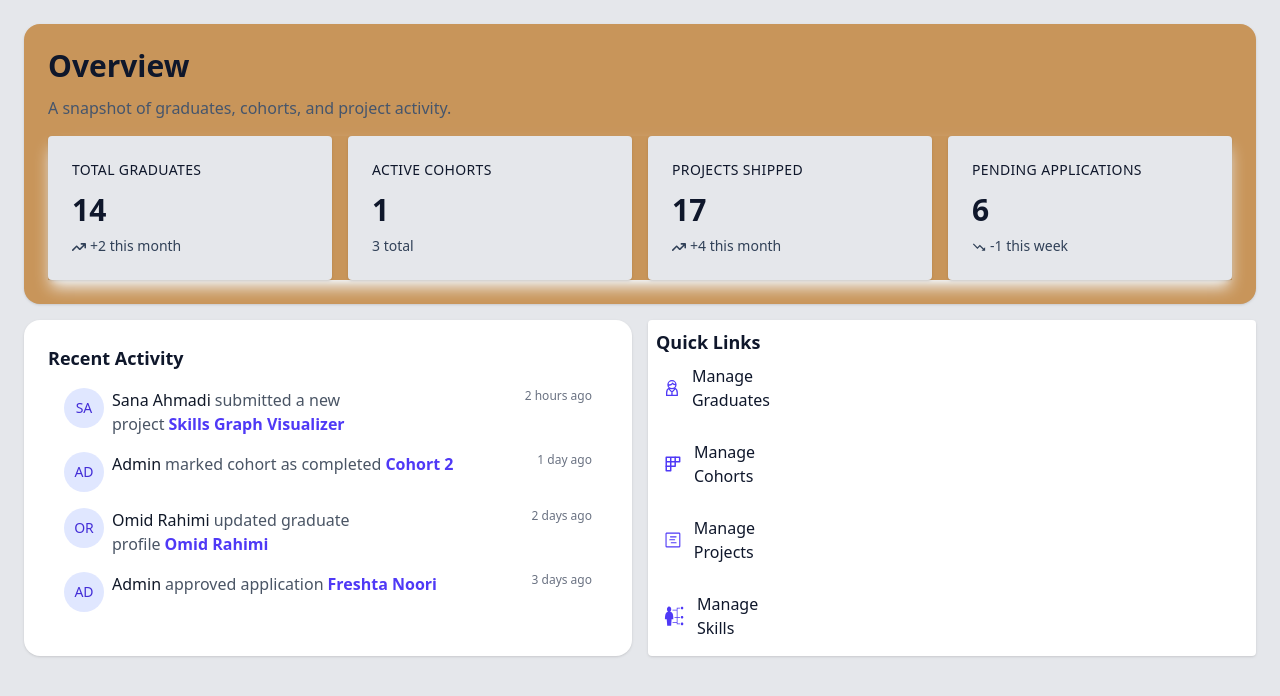
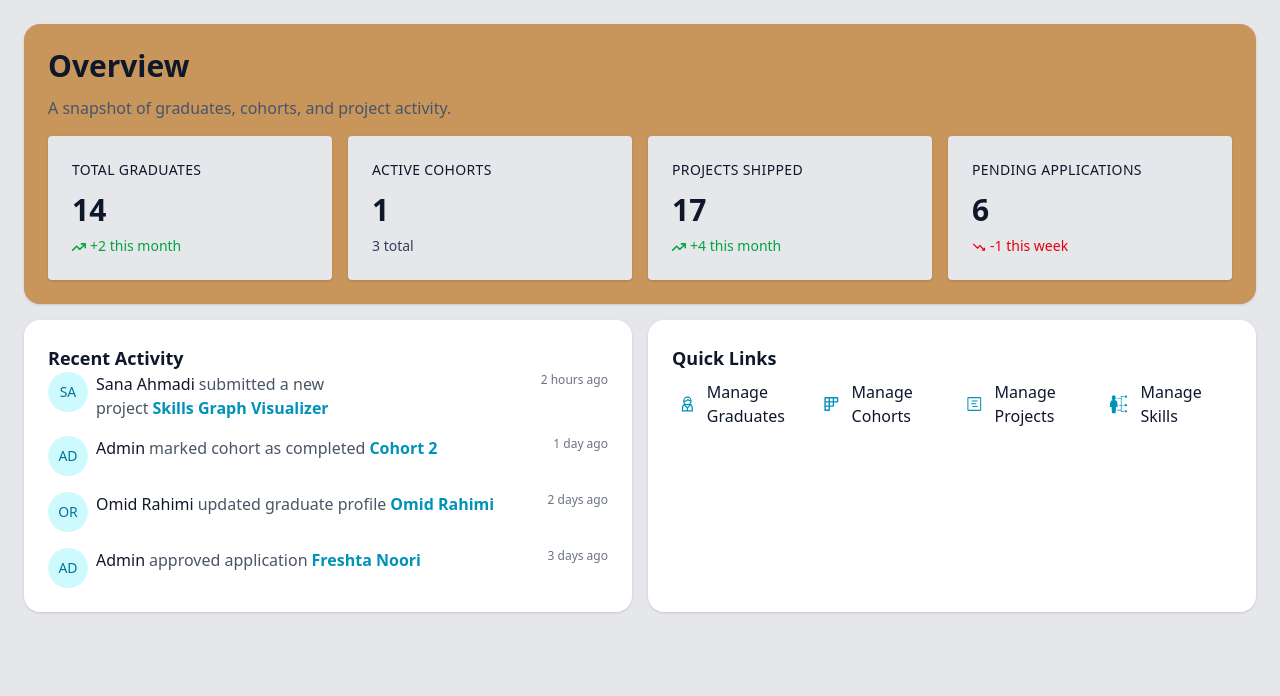
Before and after one commit to jafarimurtaza/age-portal-dashboard, a Next.js app: page /overview in a window 1280 px wide. Shown: the top 696 px of the page. Built offline with nearby package versions, Linux system fonts and the light colour scheme.

Commit message:
All changes about functinality of page

```diff
--- a/src/app/(admin)/overview/page.js
+++ b/src/app/(admin)/overview/page.js
@@ -2,9 +2,10 @@ import React from "react";
 import PageHeader from "@/components/overview/PageHeader";
 // import StatCard from "@/components/overview/StatCard";
 import QuickLinksCard from "@/components/overview/QuickLinksCard";
-import RecentActivityCard from "@/components/overview/RecentActivityCard";
+// import RecentActivityCard from "@/components/overview/RecentActivityCard";
 import Header from "@/components/Header";
 import Sidebar from "@/components/Sidebar";
+import ActivityList from "@/components/overview/ActivityList";
 
 export default function Home() {
   return (
@@ -12,7 +13,7 @@ export default function Home() {
       {/* <StatCard /> */}
       <PageHeader />
       <div className="grid grid-cols-1 md:grid-cols-2 gap-4">
-        <RecentActivityCard />
+        <ActivityList />
         <QuickLinksCard />
       </div>
     </div>
--- a/src/components/overview/ActivityItem.jsx
+++ b/src/components/overview/ActivityItem.jsx
@@ -1,77 +1,17 @@
-export default function ActivityItem() {
+export default function ActivityItem({ initials, name, action, target, time }) {
   return (
-    <div className="p-4">
-      <ul className="space-y-4">
     <li className="flex flex-col sm:flex-row sm:justify-between sm:items-start gap-2">
-          <span className="inline-flex items-center justify-center shrink-0 rounded-full bg-indigo-100 text-indigo-700 font-medium w-8 h-8 sm:w-10 sm:h-10 text-xs sm:text-sm">
-            SA
+      <span className="inline-flex items-center justify-center shrink-0 rounded-full bg-cyan-100 text-cyan-700 font-medium w-8 h-8 sm:w-10 sm:h-10 text-xs sm:text-sm">
+        {initials}
       </span>
       <div className="flex-1 min-w-0">
         <p className="text-sm sm:text-base text-gray-700">
-              <span className="font-medium text-gray-900">Sana Ahmadi</span>
-              <span className="mx-1 text-gray-600">
-                submitted a new project
-              </span>
-              <span className="font-semibold text-indigo-600 truncate">
-                Skills Graph Visualizer
-              </span>
+          <span className="font-medium text-gray-900">{name}</span>
+          <span className="mx-1 text-gray-600">{action}</span>
+          <span className="font-semibold text-cyan-600 truncate">{target}</span>
         </p>
       </div>
-          <time className="text-xs text-gray-500 sm:ml-4">2 hours ago</time>
+      <time className="text-xs text-gray-500 sm:ml-4">{time}</time>
     </li>
-
-        <li className="flex flex-col sm:flex-row sm:justify-between sm:items-start gap-2">
-          <span className="inline-flex items-center justify-center shrink-0 rounded-full bg-indigo-100 text-indigo-700 font-medium w-8 h-8 sm:w-10 sm:h-10 text-xs sm:text-sm">
-            AD
-          </span>
-          <div className="flex-1 min-w-0">
-            <p className="text-sm sm:text-base text-gray-700">
-              <span className="font-medium text-gray-900">Admin</span>
-              <span className="mx-1 text-gray-600">
-                marked cohort as completed
-              </span>
-              <span className="font-semibold text-indigo-600 truncate">
-                Cohort 2
-              </span>
-            </p>
-          </div>
-          <time className="text-xs text-gray-500 sm:ml-4">1 day ago</time>
-        </li>
-
-        <li className="flex flex-col sm:flex-row sm:justify-between sm:items-start gap-2">
-          <span className="inline-flex items-center justify-center shrink-0 rounded-full bg-indigo-100 text-indigo-700 font-medium w-8 h-8 sm:w-10 sm:h-10 text-xs sm:text-sm">
-            OR
-          </span>
-          <div className="flex-1 min-w-0">
-            <p className="text-sm sm:text-base text-gray-700">
-              <span className="font-medium text-gray-900">Omid Rahimi</span>
-              <span className="mx-1 text-gray-600">
-                updated graduate profile
-              </span>
-              <span className="font-semibold text-indigo-600 truncate">
-                Omid Rahimi
-              </span>
-            </p>
-          </div>
-          <time className="text-xs text-gray-500 sm:ml-4">2 days ago</time>
-        </li>
-
-        <li className="flex flex-col sm:flex-row sm:justify-between sm:items-start gap-2">
-          <span className="inline-flex items-center justify-center shrink-0 rounded-full bg-indigo-100 text-indigo-700 font-medium w-8 h-8 sm:w-10 sm:h-10 text-xs sm:text-sm">
-            AD
-          </span>
-          <div className="flex-1 min-w-0">
-            <p className="text-sm sm:text-base text-gray-700">
-              <span className="font-medium text-gray-900">Admin</span>
-              <span className="mx-1 text-gray-600">approved application</span>
-              <span className="font-semibold text-indigo-600 truncate">
-                Freshta Noori
-              </span>
-            </p>
-          </div>
-          <time className="text-xs text-gray-500 sm:ml-4">3 days ago</time>
-        </li>
-      </ul>
-    </div>
   );
 }
--- /dev/null
+++ b/src/components/overview/ActivityList.jsx
@@ -0,0 +1,15 @@
+import ActivityItem from "./ActivityItem";
+import { activities } from "@/data/overviewData";
+
+export default function ActivityList() {
+  return (
+    <div className="p-4 sm:p-6 rounded-2xl bg-white shadow-sm">
+      <p className="text-lg font-semibold text-slate-900">Recent Activity</p>
+      <ul className="space-y-4">
+        {activities.map((activity) => (
+          <ActivityItem key={activity.id} {...activity} />
+        ))}
+      </ul>
+    </div>
+  );
+}
--- /dev/null
+++ b/src/components/overview/OverviewStatsGrid.jsx
@@ -0,0 +1,12 @@
+import StatCard from "./StatCard";
+import { stats } from "@/data/overviewStatsData";
+
+export default function StatsGrid() {
+  return (
+    <div className="grid grid-cols-1 gap-4 sm:grid-cols-2 xl:grid-cols-4">
+      {stats.map((stat) => (
+        <StatCard key={stat.id} {...stat} />
+      ))}
+    </div>
+  );
+}
--- a/src/components/overview/PageHeader.jsx
+++ b/src/components/overview/PageHeader.jsx
@@ -1,4 +1,4 @@
-import StatCard from "./StatCard";
+import StatsGrid from "./OverviewStatsGrid";
 
 export default function PageHeader() {
   return (
@@ -9,7 +9,7 @@ export default function PageHeader() {
       <p className="mt-3 mb-4 text-sm sm:text-base text-slate-600 max-w-3xl">
         A snapshot of graduates, cohorts, and project activity.
       </p>
-      <StatCard />
+      <StatsGrid />
     </div>
   );
 }
--- a/src/components/overview/QuickLinkItem.jsx
+++ b/src/components/overview/QuickLinkItem.jsx
@@ -1,39 +1,11 @@
-import { GrUserManager } from "react-icons/gr";
-import { TbChartCohort } from "react-icons/tb";
-import { GoProjectRoadmap } from "react-icons/go";
-import { GiSkills } from "react-icons/gi";
-export default function QuickLinkItem() {
+export default function QuickLinkItem({ icon: Icon, label, href }) {
   return (
-    <div className="grid grid-cols-2 sm:grid-cols-4 gap-3">
-      <div className="flex flex-col gap-3">
-        <a className="w-full flex items-center gap-3 p-2 rounded-md hover:bg-slate-50">
-          <GrUserManager className="text-2xl text-indigo-600" />
-          <span className="text-base font-medium text-slate-900">
-            Manage Graduates
-          </span>
-        </a>
-
-        <a className="w-full flex items-center gap-3 p-2 rounded-md hover:bg-slate-50">
-          <TbChartCohort className="text-2xl text-indigo-600" />
-          <span className="text-base font-medium text-slate-900">
-            Manage Cohorts
-          </span>
-        </a>
-
-        <a className="w-full flex items-center gap-3 p-2 rounded-md hover:bg-slate-50">
-          <GoProjectRoadmap className="text-2xl text-indigo-600" />
-          <span className="text-base font-medium text-slate-900">
-            Manage Projects
-          </span>
-        </a>
-
-        <a className="w-full flex items-center gap-3 p-2 rounded-md hover:bg-slate-50">
-          <GiSkills className="text-2xl text-indigo-600" />
-          <span className="text-base font-medium text-slate-900">
-            Manage Skills
-          </span>
-        </a>
-      </div>
-    </div>
+    <a
+      href={href}
+      className="w-full flex items-center gap-3 p-2 rounded-md hover:bg-slate-50"
+    >
+      <Icon className="text-2xl text-cyan-600" />
+      <span className="text-base font-medium text-slate-900">{label}</span>
+    </a>
   );
 }
--- a/src/components/overview/QuickLinksCard.jsx
+++ b/src/components/overview/QuickLinksCard.jsx
@@ -1,9 +1,15 @@
 import QuickLinkItem from "./QuickLinkItem";
-export default function QuickLinksCard() {
+import { quickLinks } from "@/data/overviewQuickLinksData";
+
+export default function QuickLinksList() {
   return (
-    <div className="rounded bg-white p-2 sm:p-2 shadow-sm">
+    <div className="p-4 sm:p-6 rounded-2xl bg-white shadow-sm">
       <p className="text-lg font-semibold text-slate-900">Quick Links</p>
-      <QuickLinkItem />
+      <div className="grid grid-cols-2 sm:grid-cols-4 gap-3">
+        {quickLinks.map((link) => (
+          <QuickLinkItem key={link.id} {...link} />
+        ))}
+      </div>
     </div>
   );
 }
--- a/src/components/overview/RecentActivityCard.jsx
+++ /dev/null
@@ -1,9 +0,0 @@
-import ActivityItem from "./ActivityItem";
-export default function RecentActivityCard() {
-  return (
-    <div className="rounded-2xl bg-white p-4 sm:p-6 shadow-sm">
-      <p className="text-lg font-semibold text-slate-900">Recent Activity</p>
-      <ActivityItem />
-    </div>
-  );
-}
--- a/src/components/overview/StatCard.jsx
+++ b/src/components/overview/StatCard.jsx
@@ -1,49 +1,28 @@
 import { IoMdTrendingDown } from "react-icons/io";
 import { FaArrowTrendUp } from "react-icons/fa6";
 
-export default function StatCard() {
+export default function StatCard({ label, value, trendValue, trendLabel }) {
+  const isPositive = trendValue > 0;
+  const isNegative = trendValue < 0;
+
   return (
-    <div className="grid grid-cols-1 gap-4 sm:grid-cols-2 xl:grid-cols-4 shadow-lg shadow-slate-100">
-      <div className="rounded bg-gray-200 p-4 sm:p-6 shadow-sm ">
-        <p className="text-sm uppercase tracking-wide text-slate-900">
-          Total Graduates
-        </p>
-        <p className="mt-3 text-3xl font-semibold text-slate-900">14</p>
-        <p className="mt-2 text-sm text-slate-700">
-          <FaArrowTrendUp className="inline-block mr-1" />
-          +2 this month
-        </p>
-      </div>
-
-      <div className="rounded  bg-gray-200  p-4 sm:p-6 shadow-sm">
-        <p className="text-sm uppercase tracking-wide text-slate-900">
-          Active Cohorts
-        </p>
-        <p className="mt-3 text-3xl font-semibold text-slate-900">1</p>
-        <p className="mt-2 text-sm text-slate-700">3 total</p>
-      </div>
-
-      <div className="rounded  bg-gray-200  p-4 sm:p-6 shadow-sm">
-        <p className="text-sm uppercase tracking-wide text-slate-900">
-          Projects Shipped
-        </p>
-        <p className="mt-3 text-3xl font-semibold text-slate-900">17</p>
-        <p className="mt-2 text-sm text-slate-700">
-          <FaArrowTrendUp className="inline-block mr-1" />
-          +4 this month
-        </p>
-      </div>
-
-      <div className="rounded  bg-gray-200  p-4 sm:p-6 shadow-sm">
-        <p className="text-sm uppercase tracking-wide text-slate-900">
-          Pending Applications
-        </p>
-        <p className="mt-3 text-3xl font-semibold text-slate-900">6</p>
-        <p className="mt-2 text-sm text-slate-700">
-          <IoMdTrendingDown className="inline-block mr-1" />
-          -1 this week
-        </p>
-      </div>
+    <div className="rounded bg-gray-200 p-4 sm:p-6 shadow-sm">
+      <p className="text-sm uppercase tracking-wide text-slate-900">{label}</p>
+      <p className="mt-3 text-3xl font-semibold text-slate-900">{value}</p>
+      <p
+        className={`mt-2 text-sm ${
+          isPositive
+            ? "text-green-600"
+            : isNegative
+              ? "text-red-600"
+              : "text-slate-700"
+        }`}
+      >
+        {isPositive && <FaArrowTrendUp className="inline-block mr-1" />}
+        {isNegative && <IoMdTrendingDown className="inline-block mr-1" />}
+        {trendValue !== null && trendValue > 0 && "+"}
+        {trendValue !== null ? trendValue : ""} {trendLabel}
+      </p>
     </div>
   );
 }
--- /dev/null
+++ b/src/data/overviewData.js
@@ -0,0 +1,34 @@
+export const activities = [
+  {
+    id: 1,
+    initials: "SA",
+    name: "Sana Ahmadi",
+    action: "submitted a new project",
+    target: "Skills Graph Visualizer",
+    time: "2 hours ago",
+  },
+  {
+    id: 2,
+    initials: "AD",
+    name: "Admin",
+    action: "marked cohort as completed",
+    target: "Cohort 2",
+    time: "1 day ago",
+  },
+  {
+    id: 3,
+    initials: "OR",
+    name: "Omid Rahimi",
+    action: "updated graduate profile",
+    target: "Omid Rahimi",
+    time: "2 days ago",
+  },
+  {
+    id: 4,
+    initials: "AD",
+    name: "Admin",
+    action: "approved application",
+    target: "Freshta Noori",
+    time: "3 days ago",
+  },
+];
--- /dev/null
+++ b/src/data/overviewQuickLinksData.js
@@ -0,0 +1,31 @@
+import { GrUserManager } from "react-icons/gr";
+import { TbChartCohort } from "react-icons/tb";
+import { GoProjectRoadmap } from "react-icons/go";
+import { GiSkills } from "react-icons/gi";
+
+export const quickLinks = [
+  {
+    id: 1,
+    icon: GrUserManager,
+    label: "Manage Graduates",
+    href: "/graduates",
+  },
+  {
+    id: 2,
+    icon: TbChartCohort,
+    label: "Manage Cohorts",
+    href: "/cohorts",
+  },
+  {
+    id: 3,
+    icon: GoProjectRoadmap,
+    label: "Manage Projects",
+    href: "/projects",
+  },
+  {
+    id: 4,
+    icon: GiSkills,
+    label: "Manage Skills",
+    href: "/skills",
+  },
+];
--- /dev/null
+++ b/src/data/overviewStatsData.js
@@ -0,0 +1,30 @@
+export const stats = [
+  {
+    id: 1,
+    label: "Total Graduates",
+    value: 14,
+    trendValue: 2,
+    trendLabel: "this month",
+  },
+  {
+    id: 2,
+    label: "Active Cohorts",
+    value: 1,
+    trendValue: null,
+    trendLabel: "3 total",
+  },
+  {
+    id: 3,
+    label: "Projects Shipped",
+    value: 17,
+    trendValue: 4,
+    trendLabel: "this month",
+  },
+  {
+    id: 4,
+    label: "Pending Applications",
+    value: 6,
+    trendValue: -1,
+    trendLabel: "this week",
+  },
+];
```
Lines whose indentation alone changed are shown as unchanged.
